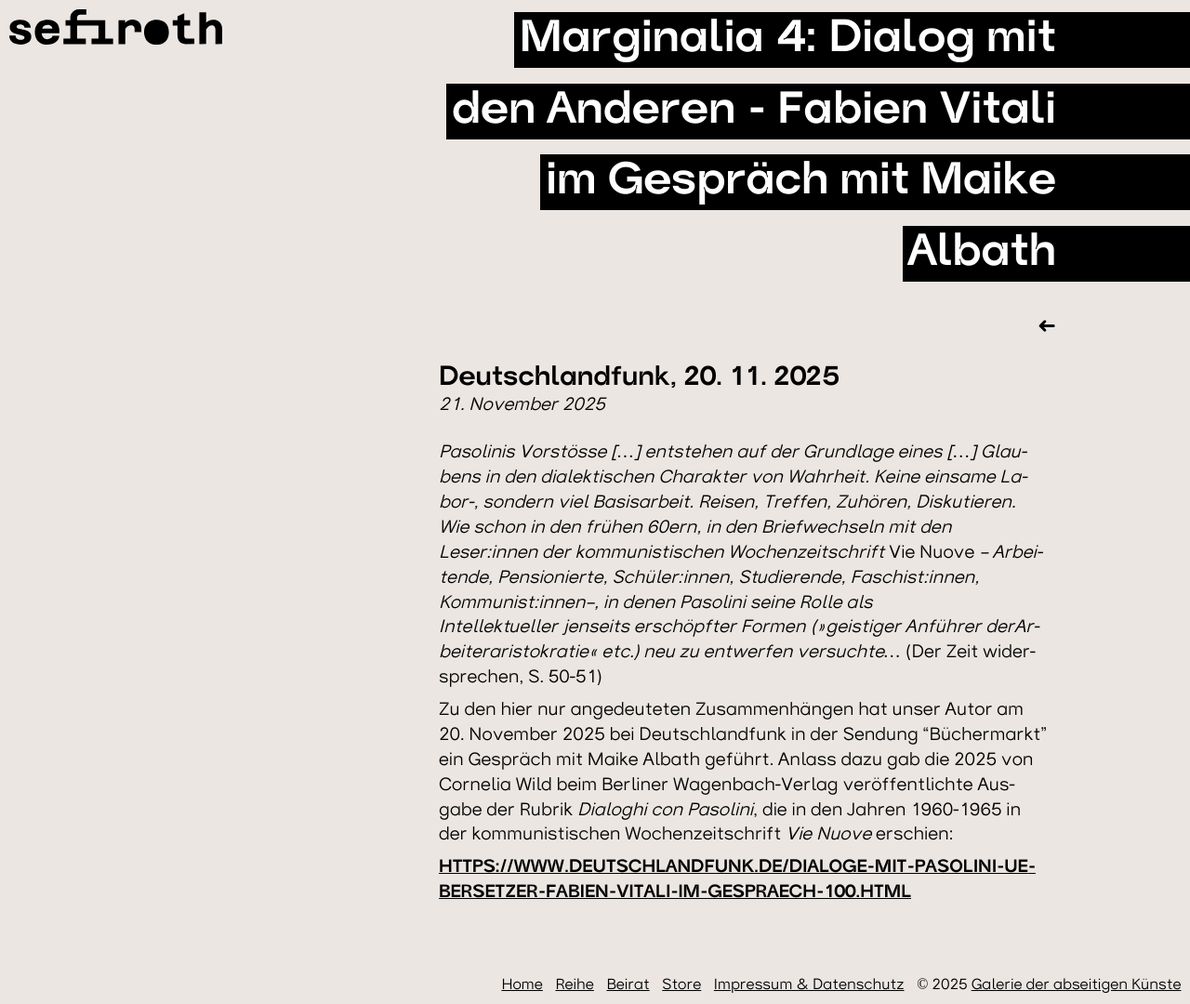
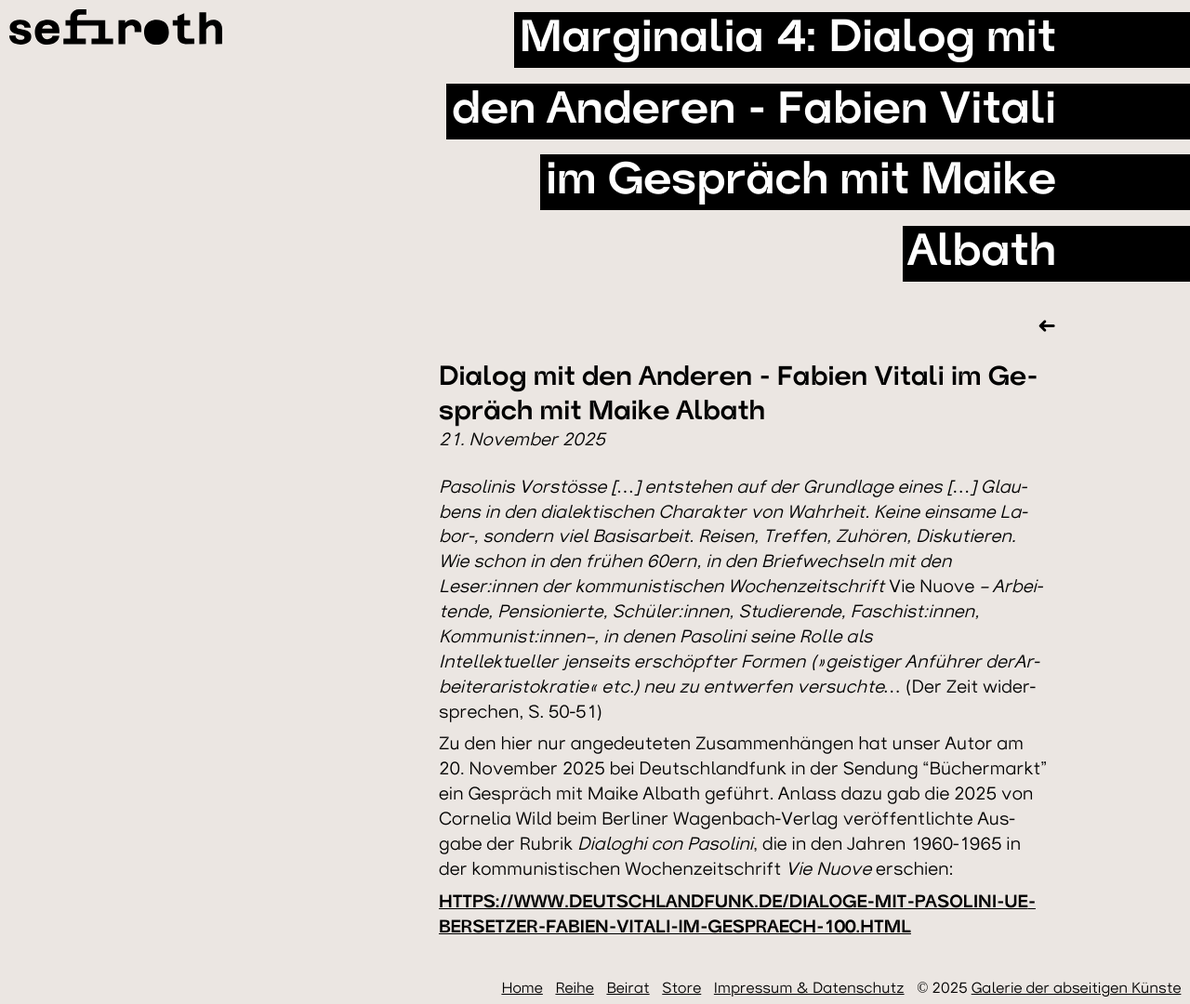
Before and after one commit to tniassorc/sefiroth-site, a Jekyll site: the page built from _posts/2025-11-21-marginalia.md, in a window 1280 px wide and 1080 px high. Shown: the whole window at 93% size. Built offline with Jekyll 4.4.1, drawn with Linux system fonts in a browser that asks for light colours; some web fonts are replaced; a script that is not in the unit is left out; comment, search, counter and statistics services are not loaded.

Commit message:
Update Blog Posts “2025-11-21-marginalia”

```diff
--- a/_posts/2025-11-21-marginalia.md
+++ b/_posts/2025-11-21-marginalia.md
@@ -2,7 +2,7 @@
 layout: post
 title: "Marginalia 4: Dialog mit den Anderen - Fabien Vitali im Gespräch mit
   Maike Albath "
-subtitle: Deutschlandfunk, 20. 11. 2025
+subtitle: "Dialog mit den Anderen - Fabien Vitali im Gespräch mit Maike Albath "
 categories: book01
 collapsible: false
 date: 2025-11-21T19:23:00
```
